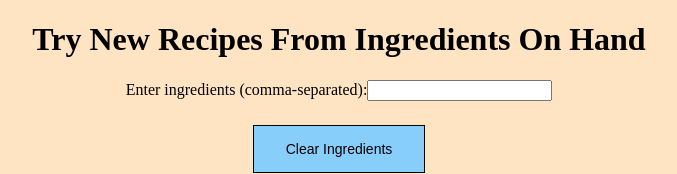
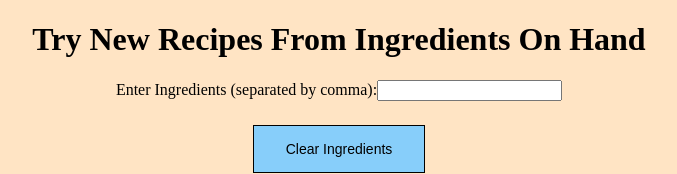
Before and after one commit to taylorbeee/recipefinder, a React (Create React App) app: page / in a window 1280 px wide. Shown: the top 174 px of the page, without its empty margins (301-978 px from the left). Built offline with nearby package versions, Linux system fonts and the light colour scheme; no server answers.

Commit message:
Laguage changes

```diff
--- a/src/App.js
+++ b/src/App.js
@@ -41,6 +41,7 @@ function App() {
 
   // Fetch recipes when the component mounts or when ingredients change
   // eslint-disable-next-line react-hooks/exhaustive-deps
+
   useEffect(() => {
     fetchRecipes();
   }, [ingredients]);
@@ -50,7 +51,7 @@ function App() {
       <h1>Try New Recipes From Ingredients On Hand</h1>
       <form>
         <label>
-          Enter ingredients (comma-separated):
+          Enter Ingredients (separated by comma):
           <input
             type="text"
             value={ingredients.join(",")}
```
